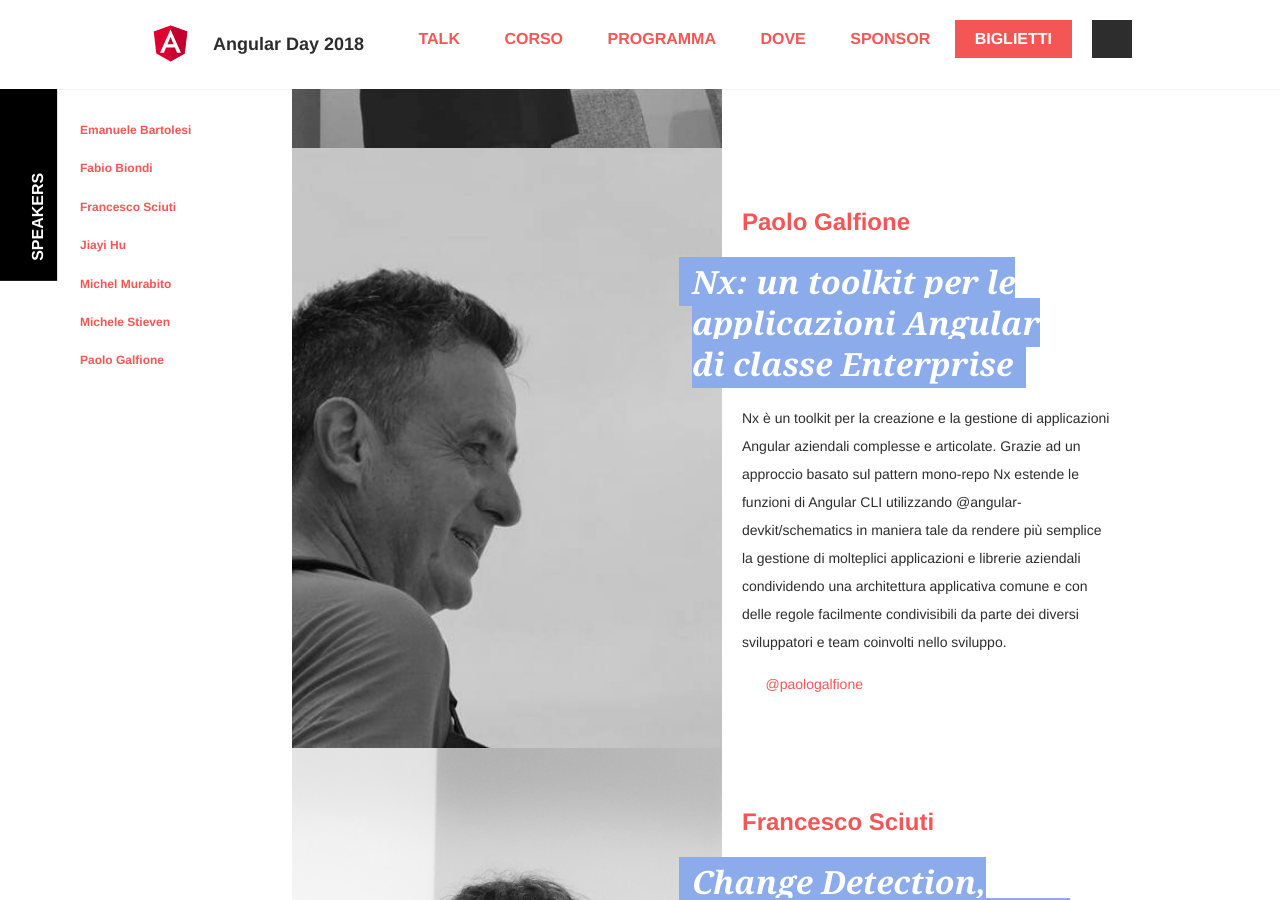
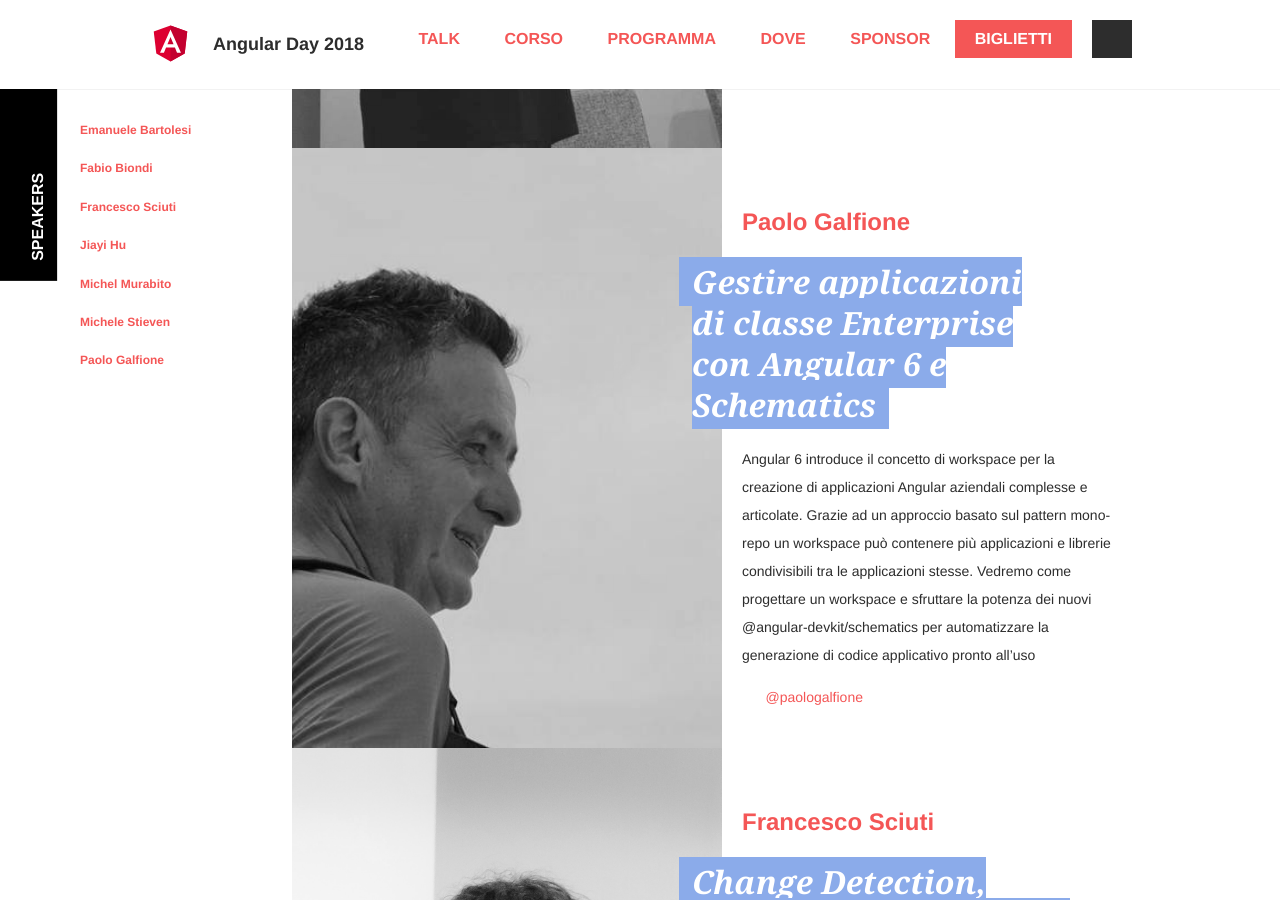
Before and after one commit to GrUSP/2018.angularday.it, a Jekyll site: the page built from talks.html, in a window 1280 px wide and 900 px high, scrolled down 861 px. Built offline with Jekyll 4.4.1, drawn with Linux system fonts in a browser that asks for light colours; some web fonts are replaced; comment, search, counter and statistics services are not loaded.

Commit message:
Cambiato talk

```diff
--- a/_data/talks.yml
+++ b/_data/talks.yml
@@ -9,13 +9,12 @@
   speaker_id:
     - paolo-galfione
   image: paolo-galfione.jpg
-  title: "Nx: un toolkit per le applicazioni Angular di classe Enterprise"
+  title: "Gestire applicazioni di classe Enterprise con Angular 6 e Schematics"
   extract: >
-    Nx è un toolkit per la creazione e la gestione di applicazioni Angular aziendali complesse e articolate. Grazie ad
-    un approccio basato sul pattern mono-repo Nx estende le funzioni di Angular CLI utilizzando @angular-devkit/schematics
-    in maniera tale da rendere più semplice la gestione di molteplici applicazioni e librerie aziendali condividendo una
-    architettura applicativa comune e con delle regole facilmente condivisibili da parte dei diversi sviluppatori e team
-    coinvolti nello sviluppo.
+    Angular 6 introduce il concetto di workspace per la creazione di applicazioni Angular aziendali complesse e articolate.
+    Grazie ad un approccio basato sul pattern mono-repo un workspace può contenere più applicazioni e librerie condivisibili
+    tra le applicazioni stesse. Vedremo come progettare un workspace e sfruttare la potenza dei nuovi @angular-devkit/schematics
+    per automatizzare la generazione di codice applicativo pronto all’uso
 -
   speaker_id:
     - francesco-sciuti
```
